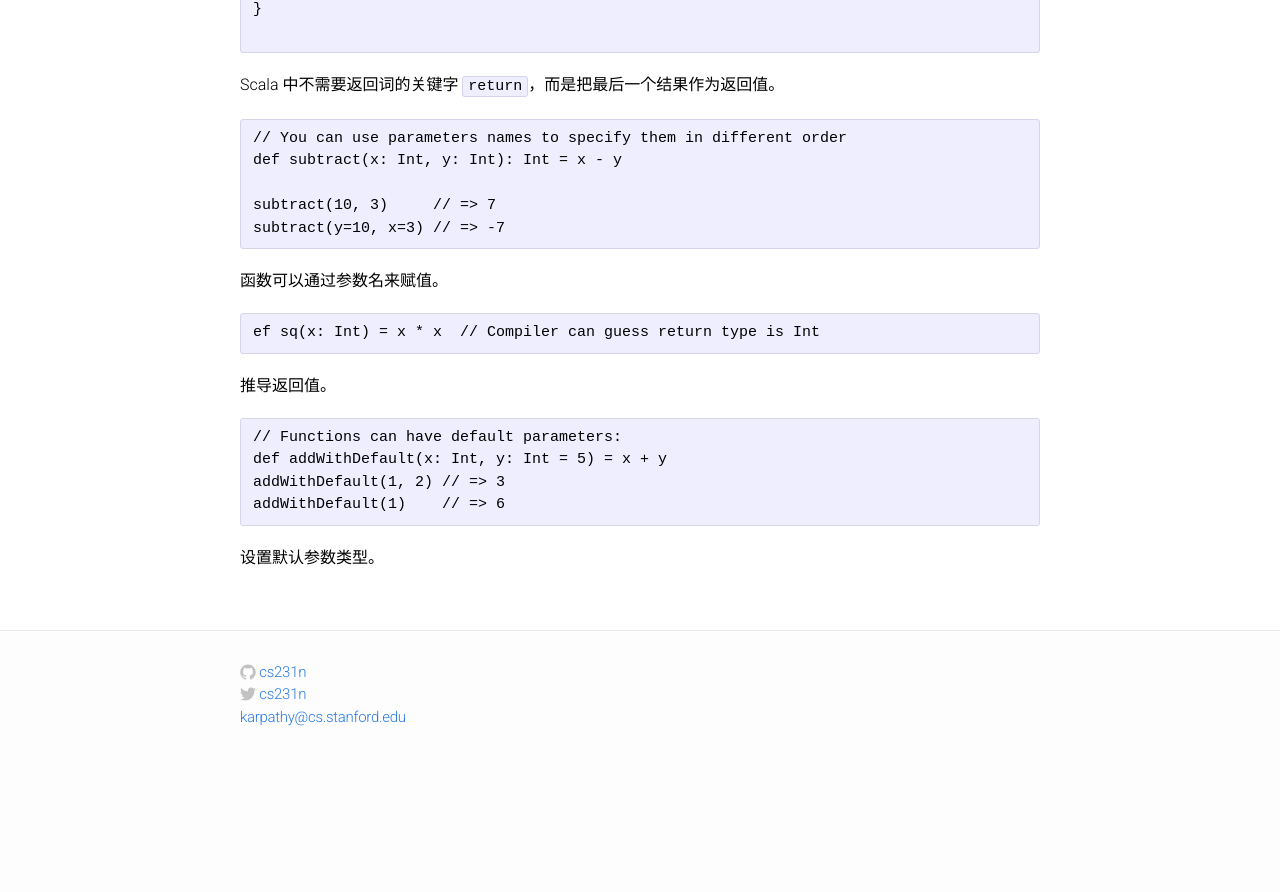
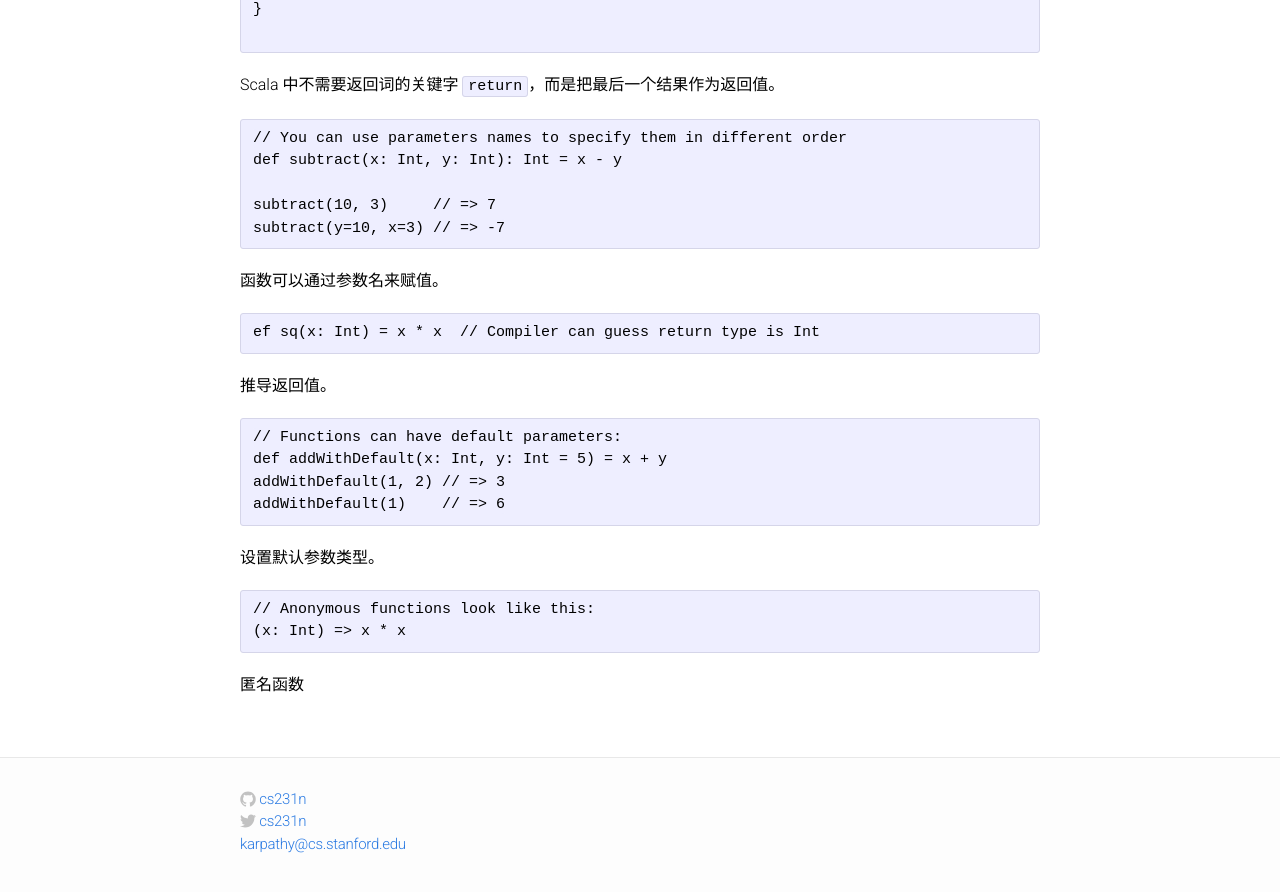
Before and after one commit to SunnyCat2013/lizhenyang.github.io, a Jekyll site: the page built from posts/learnxinyminutes/scala.md, in a window 1280 px wide and 900 px high, scrolled down 1003 px. Shown: the top 892 px of the window. Built offline with Jekyll 4.4.1, drawn with Linux system fonts in a browser that asks for light colours; our own code applies the rules of GitHub Pages for plain Markdown files; before the commit the page ends 1776 px from its top, so only the background shows below that.

Commit message:
update scala

````diff
--- a/posts/learnxinyminutes/scala.md
+++ b/posts/learnxinyminutes/scala.md
@@ -60,3 +60,9 @@ addWithDefault(1, 2) // => 3
 addWithDefault(1)    // => 6
 ```
 设置默认参数类型。
+
+```
+// Anonymous functions look like this:
+(x: Int) => x * x
+```
+匿名函数
````
